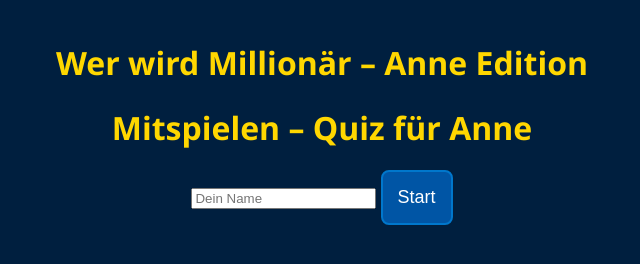
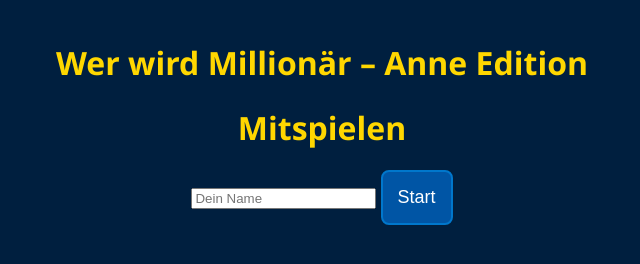
Before and after one commit to webwizzard-de/quiz, a website: page public/player.html in a window 1280 px wide. Shown: the whole page, without its empty margins (318-958 px from the left). Drawn offline with nearby package versions, Linux system fonts and the light colour scheme; no server answers.

Commit message:
Update player.html

```diff
--- a/public/player.html
+++ b/public/player.html
@@ -120,7 +120,7 @@
 <body>
   <h1>Wer wird Millionär – Anne Edition</h1>
   <div id="start">
-    <h1>Mitspielen – Quiz für Anne</h1>
+    <h1>Mitspielen</h1>
     <input type="text" id="name" placeholder="Dein Name">
     <button onclick="submitName()">Start</button>
   </div>
```
